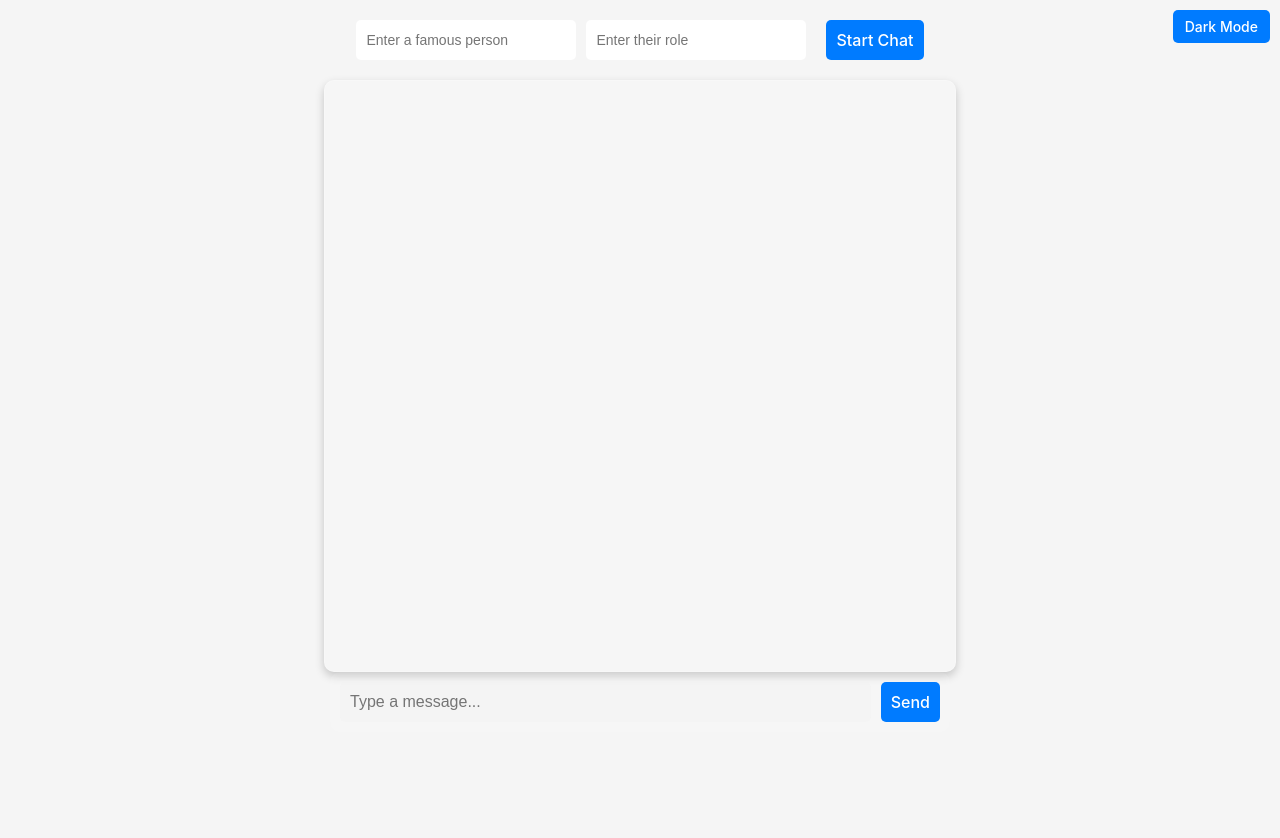
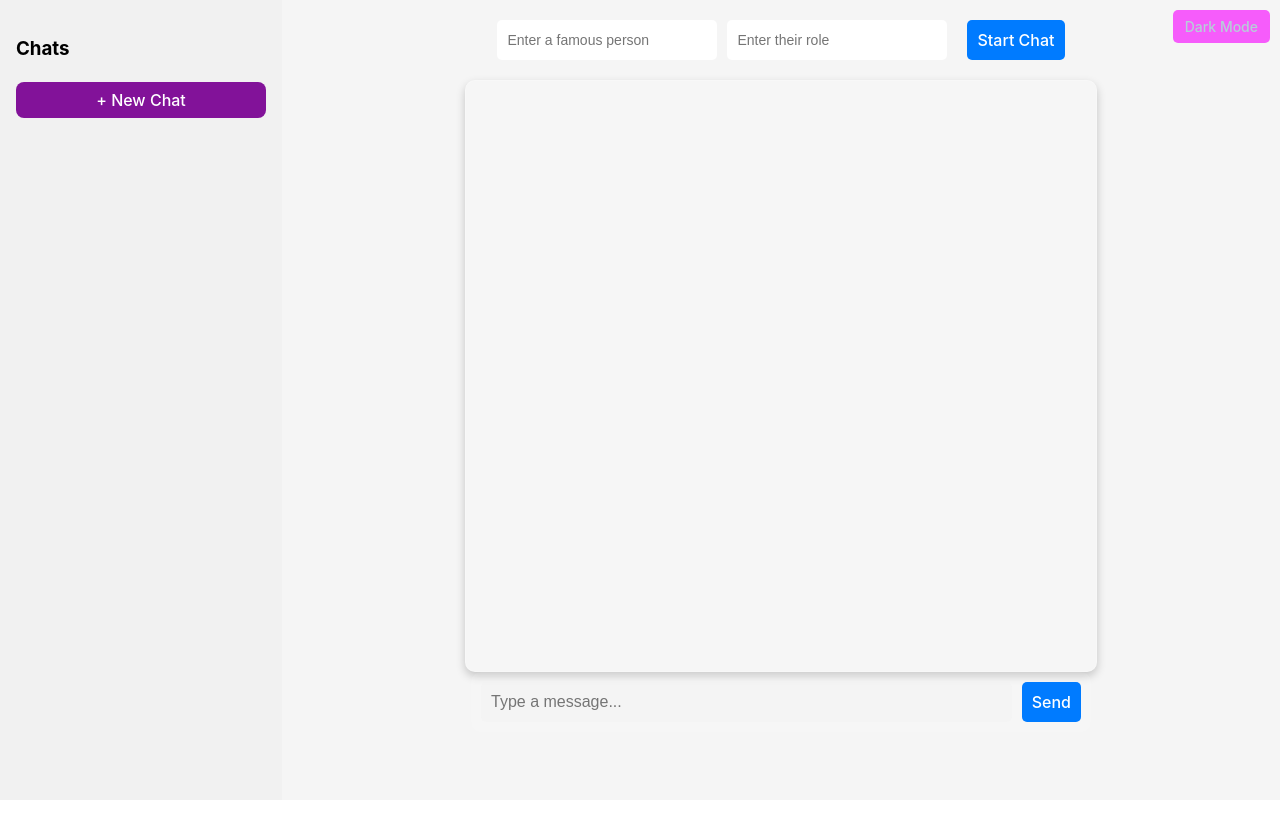
Before and after one commit to AmalaJ-30/RoleplayChatBot, a React (Vite) app in the folder frontend/: page /userChat in a window 1280 px wide. After the commit the page ends 800 px from the top, so only its background shows below. Built offline with nearby package versions, Linux system fonts and the light colour scheme.

Commit message:
Worked on sidebar and general looks

```diff
--- a/frontend/src/pages/userChat/UserChat.jsx
+++ b/frontend/src/pages/userChat/UserChat.jsx
@@ -1,13 +1,16 @@
 import React, { useState, useEffect } from "react";
 import styles from './UserChat.module.css';
+import ChatSidebar from "./components/ChatSidebar";
 
 function UserChat() {
-  const [theme, setTheme] = useState("light");
+  const [theme, setTheme] = useState("Dark");
   const [conversation, setConversation] = useState([]);
   const [message, setMessage] = useState("");
   const [person, setPerson] = useState("");
   const [role, setRole] = useState("");
   const [selectionLocked, setSelectionLocked] = useState(false);
+  const [chats, setChats] = useState([]);
+  const [activeChatId, setActiveChatId] = useState(null);
 
   useEffect(() => {
     const prefersDark = window.matchMedia("(prefers-color-scheme: dark)").matches;
@@ -15,46 +18,124 @@ function UserChat() {
   }, []);
 
   const handleSendMessage = async () => {
-    if (message.trim() === "") return;
+    if (!activeChatId || message.trim() === "") return;
 
     const tempMessage = message;
-    setConversation([...conversation, { sender: "user", text: tempMessage }]);
     setMessage("");
+
+    // Optimistically show user message
+    const userMessage = { sender: "user", text: tempMessage };
+    setConversation(prev => [...prev, userMessage]);
 
     try {
       const response = await fetch("https://silver-space-computing-machine-jj7p6pjjr4rqhp697-8000.app.github.dev/chat", {
         method: "POST",
         headers: { "Content-Type": "application/json" },
         body: JSON.stringify({
-          session_id: "1",
-          person: person,
-          role: role,
+          session_id: activeChatId,
+          person,
+          role,
           message: tempMessage,
         }),
       });
 
       const data = await response.json();
-      if (data.reply) {
-        setConversation((prev) => [...prev, { sender: "ai", text: data.reply }]);
-      } else {
-        console.error("No reply received:", data);
-        setConversation((prev) => [...prev, { sender: "ai", text: "[Error: No reply]" }]);
-      }
+
+      const aiMessage = { sender: "ai", text: data.reply || "[Error: No reply]" };
+      const updatedMessages = [...conversation, userMessage, aiMessage];
+
+      setConversation(updatedMessages);
+
+      setChats(prev =>
+        prev.map(chat =>
+          chat.session_id === activeChatId
+            ? { ...chat, messages: updatedMessages, person, role }
+            : chat
+        )
+      );
+
+      console.log("Sending to backend:", {
+        session_id: activeChatId,
+        person,
+        role,
+        message: tempMessage,
+      });
+
     } catch (error) {
       console.error("Error talking to backend:", error);
+      setConversation(prev => [...prev, { sender: "ai", text: "[Error: Connection failed]" }]);
     }
   };
 
   const handleSelection = () => {
     if (person.trim() === "" || role.trim() === "") return;
+
+    const newId = crypto.randomUUID();
+
+    const newChat = {
+      session_id: newId,
+      person,
+      role,
+      messages: [],
+    };
+
+    setChats(prev => [...prev, newChat]);
+    setActiveChatId(newId);
+    setConversation([]);
+    setMessage("");
+    setSelectionLocked(true);
+  };
+
+  const handleStartNewChat = () => {
+    const newId = crypto.randomUUID(); // creates unique session_id
+
+    const newChat = {
+      session_id: newId,
+      person: "",
+      role: "",
+      messages: [],
+    };
+
+    setChats(prev => [...prev, newChat]);
+    setActiveChatId(newId);
+    setPerson("");
+    setRole("");
+    setMessage("");
+    setConversation([]);
+    setSelectionLocked(false);
+  };
+
+  const handleSelectChat = (id) => {
+    const chat = chats.find(c => c.session_id === id);
+    if (!chat) return;
+
+    setActiveChatId(chat.session_id);
+    setPerson(chat.person);
+    setRole(chat.role);
+    setConversation(chat.messages || []);
     setSelectionLocked(true);
   };
 
   return (
-    <div className={styles.pageWrapper}>
+      <div className={`${styles.pageWrapper} ${theme === "dark" ? styles.themeDark : styles.themeLight}`}>
+        <div className={styles.layoutWrapper}>
+
+        {/* Sidebar */}
+        <ChatSidebar
+          chats={chats}
+          activeChatId={activeChatId}
+          onSelectChat={handleSelectChat}
+          onStartNew={handleStartNewChat}
+          theme={theme}
+        />
+
+        {/* Main Chat Area */}
         <div className={`${styles.userchatContainer} ${theme === "dark" ? styles.themeDark : styles.themeLight}`}>
 
-        <button className={styles.themeToggle} onClick={() => setTheme(theme === "light" ? "dark" : "light")}>
+          <button
+            className={styles.themeToggle}
+            onClick={() => setTheme(theme === "light" ? "dark" : "light")}
+          >
             {theme === "light" ? "Dark Mode" : "Light Mode"}
           </button>
 
@@ -74,7 +155,9 @@ function UserChat() {
                 onChange={(e) => setRole(e.target.value)}
                 className={styles.chatboxInput}
               />
-            <button onClick={handleSelection} className={styles.sendButton}>Start Chat</button>
+              <button onClick={handleSelection} className={styles.sendButton}>
+                Start Chat
+              </button>
             </div>
           )}
 
@@ -95,11 +178,16 @@ function UserChat() {
               disabled={!selectionLocked}
               className={styles.input}
             />
-          <button onClick={handleSendMessage} disabled={!selectionLocked} className={styles.sendButton}>
+            <button
+              onClick={handleSendMessage}
+              disabled={!selectionLocked}
+              className={styles.sendButton}
+            >
               Send
             </button>
           </div>
 
+        </div>
       </div>
     </div>
   );
--- a/frontend/src/pages/userChat/UserChat.module.css
+++ b/frontend/src/pages/userChat/UserChat.module.css
@@ -1,33 +1,36 @@
 .userchatContainer {
+  flex: 1;
   display: flex;
   flex-direction: column;
   align-items: center;
-  justify-content: flex-start; /* optional tweak */
-  min-height: 100vh;
-  width: 100%;
+  justify-content: flex-start;
   padding: 20px;
+  overflow-y: auto;
   position: relative;
 }
 
 /* Wrap the whole page in a full-screen flexbox */
 .pageWrapper {
+  height: 100vh;
+  width: 100vw;
+  overflow: hidden;
+}
+
+.layoutWrapper {
   display: flex;
-  justify-content: center;
-  align-items: center;
-  min-height: 100vh;
-  width: 100vw;
-  background-color: inherit;
+  height: 100%;
+  width: 100%;
 }
 
 /* Themes */
+.themeDark {
+  background-color: #1a1a1a;
+  color: white;
+}
+
 .themeLight {
   background-color: #f5f5f5;
   color: black;
-}
-
-.themeDark {
-  background-color: #1a1a1a;
-  color: white;
 }
 
 /* Toggle */
@@ -36,8 +39,8 @@
   top: 10px;
   right: 10px;
   padding: 8px 12px;
-  background: #007bff;
-  color: white;
+  background: #f700ff9f;
+  color: rgb(182, 206, 216);
   border: none;
   cursor: pointer;
   border-radius: 5px;
@@ -86,7 +89,7 @@
 
 .user {
   align-self: flex-end;
-  background-color: #007bff;
+  background-color: #9452ad;
   color: white;
 }
 
--- a/frontend/src/pages/userChat/components/ChatSidebar.jsx
+++ b/frontend/src/pages/userChat/components/ChatSidebar.jsx
@@ -1,18 +1,26 @@
 import React from "react";
-import ChatSidebar from "./components/ChatSidebar";
+import styles from "./ChatSidebar.module.css";
 
-const ChatSidebar = ({ chats, onSelectChat, onStartNew }) => {
+const ChatSidebar = ({ chats, activeChatId, onSelectChat, onStartNew, theme }) => {
   return (
-    <div className={styles.sidebar}>
-      <h2 className={styles.header}>Chats</h2>
-      <button className={styles.newChat} onClick={onStartNew}>+ New Chat</button>
-      <div className={styles.chatList}>
-        {chats.map((chat, index) => (
-          <div key={index} className={styles.chatItem} onClick={() => onSelectChat(chat.session_id)}>
+    <div className={`${styles.sidebar} ${theme === "dark" ? styles.sidebarDark : styles.sidebarLight}`}>
+      <h3>Chats</h3>
+
+      <button className={styles.newChat} onClick={onStartNew}>
+        + New Chat
+      </button>
+
+      <ul className={styles.chatList}>
+        {chats.map((chat) => (
+          <li
+            key={chat.session_id}
+            className={`${styles.chatItem} ${chat.session_id === activeChatId ? styles.active : ""}`}
+            onClick={() => onSelectChat(chat.session_id)}
+          >
             <strong>{chat.person}</strong> as <em>{chat.role}</em>
-          </div>
+          </li>
         ))}
-      </div>
+      </ul>
     </div>
   );
 };
--- a/frontend/src/pages/userChat/components/ChatSidebar.module.css
+++ b/frontend/src/pages/userChat/components/ChatSidebar.module.css
@@ -15,7 +15,7 @@
 }
 
 .newChat {
-    background-color: #2d72d9;
+  background-color: #821299;
   color: white;
   border: none;
   padding: 0.5rem;
@@ -27,6 +27,8 @@
 .chatList {
   flex-grow: 1;
   overflow-y: auto;
+  list-style: none;
+  padding: 0;
 }
 
 .chatItem {
@@ -41,3 +43,18 @@
 .chatItem:hover {
   background-color: #3d3d3d;
 }
+
+.active {
+  background: #444;
+  font-weight: bold;
+}
+
+.sidebarDark {
+  background-color: #111;
+  color: white;
+}
+
+.sidebarLight {
+  background-color: #f1f1f1;
+  color: black;
+}
```
Lines whose indentation alone changed are shown as unchanged.
